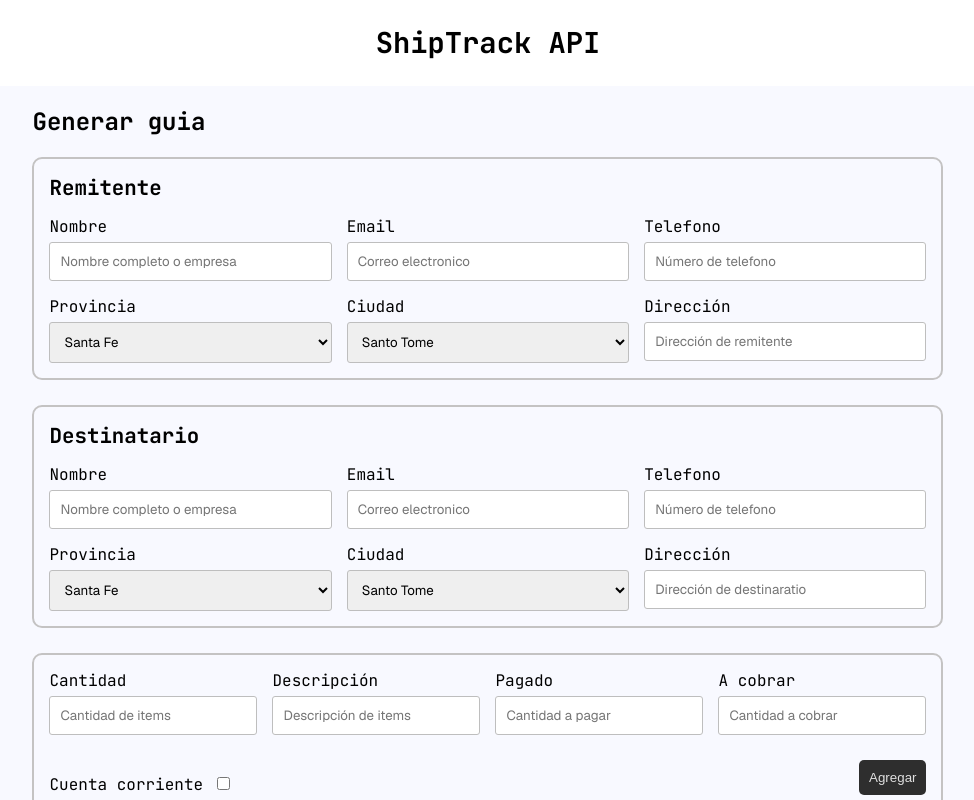
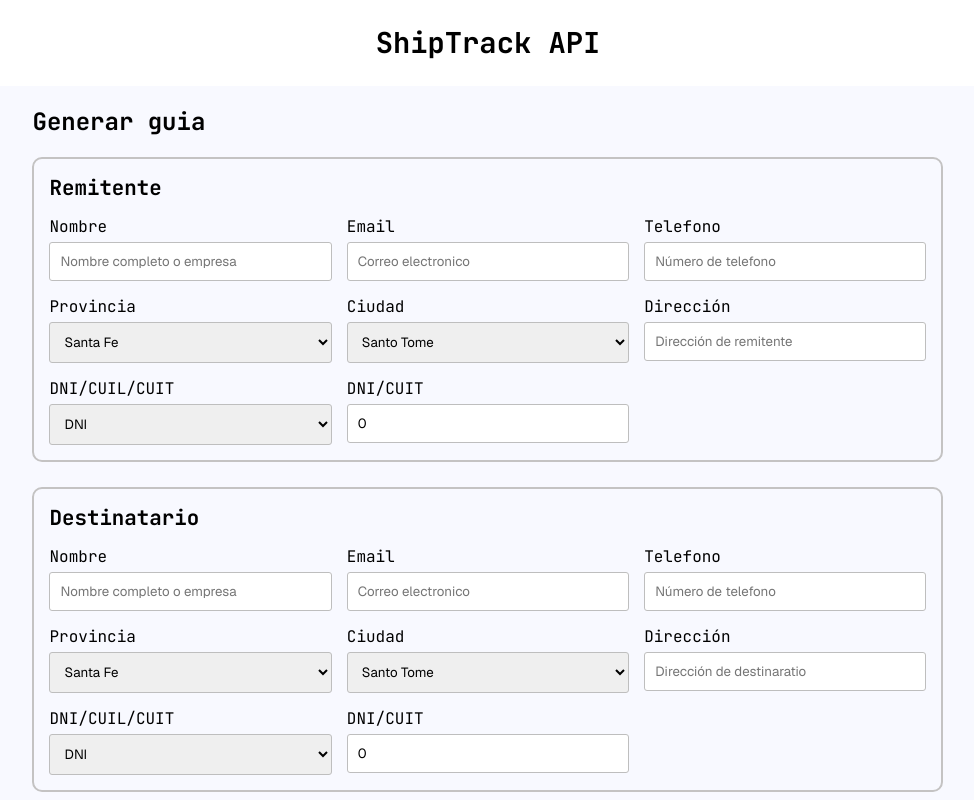
Before and after one commit to Eze-Medina/nyc-logistics-tracking-frontend, a React (Vite) app: page / in a window 1280 px wide. Shown: the top 800 px of the page, without its empty margins (152-1126 px from the left). Built offline with nearby package versions, Linux system fonts and the light colour scheme.

Commit message:
first commit

```diff
--- a/src/interfaces/createGuideDto.ts
+++ b/src/interfaces/createGuideDto.ts
@@ -2,12 +2,14 @@ import type { Item } from "./item.interface";
 
 export interface CreateGuideDto {
   sender: {
+    id: number,
     name: string,
     email: string,
     phone: string,
     address: string
   }
   receiver: {
+    id: number,
     name: string,
     email: string,
     phone: string,
--- a/src/modules/home/components/form/guideForm/GuideForm.tsx
+++ b/src/modules/home/components/form/guideForm/GuideForm.tsx
@@ -13,12 +13,16 @@ import style from './guideform.module.css'
 
 const formData: Form = {
   sender: {
+    id: 0,
+    idType: '',
     name: '',
     email: '',
     phone: '',
     address: '',
   },
   receiver: {
+    id: 0,
+    idType: '',
     name: '',
     email: '',
     phone: '',
@@ -70,6 +74,14 @@ export const GuideForm = () => {
     setData(
       new DataGuide({
         ...formState,
+        sender: {
+          ...formState.sender,
+          id: Number(formState.sender.id),
+        },
+        receiver: {
+          ...formState.receiver,
+          id: Number(formState.receiver.id),
+        },
         items: newItems.map(item => ({
           ...item,
           quantity: Number(item.quantity),
@@ -105,6 +117,8 @@ export const GuideForm = () => {
       <h2>Generar guia</h2>
       <form className={style.forms} onSubmit={sendForm}>
         <SenderForm
+          senderId={formState.sender.id}
+          senderIdType={formState.sender.idType}
           senderName={formState.sender.name}
           senderEmail={formState.sender.email}
           senderPhone={formState.sender.phone}
@@ -114,6 +128,8 @@ export const GuideForm = () => {
           onInputChange={onInputChange} />
 
         <ReceiverForm
+          receiverId={formState.receiver.id}
+          receiverIdType={formState.receiver.idType}
           receiverName={formState.receiver.name}
           receiverEmail={formState.receiver.email}
           receiverPhone={formState.receiver.phone}
@@ -138,7 +154,7 @@ export const GuideForm = () => {
           <InputText type='number' labelName='Número guia' name='guia.numero' placeholder='numero de guia' value={formState.guia.numero} onInputChange={onInputChange} />
           <Guide data={data} numero={formState.guia.numero} />
           <button
-            style={{ display: 'none' }}
+            // style={{ display: 'none' }}
             className={style.button}
             type='submit'>
             Crear guia
--- a/src/modules/home/components/form/receiverForm/ReceiverForm.tsx
+++ b/src/modules/home/components/form/receiverForm/ReceiverForm.tsx
@@ -4,6 +4,8 @@ import { InputSelect } from '../../input/select/InputSelect'
 import style from './receiverForm.module.css'
 
 interface Props {
+  receiverId: number,
+  receiverIdType: string,
   receiverName: string,
   receiverEmail: string,
   receiverPhone: string,
@@ -15,6 +17,7 @@ interface Props {
 
 const provinces = ['Santa Fe', 'Cordoba', 'Entre Rios', 'Buenos aires'];
 const citys = ['Santo Tome', 'Santa Fe', 'Rafaela', 'Sunchales', 'San Francisco'];
+const types = ['DNI', 'CUIL', 'CUIT'];
 
 export const ReceiverForm = (props: Props) => {
   return (
@@ -27,6 +30,8 @@ export const ReceiverForm = (props: Props) => {
         <InputSelect labelName='Provincia' name='destination.province' value={props.provinceDestination} onInputChange={props.onInputChange} list={provinces} />
         <InputSelect labelName='Ciudad' name='destination.city' value={props.cityDestination} onInputChange={props.onInputChange} list={citys} />
         <InputText type='text' labelName='Dirección' name='receiver.address' value={props.receiverAddress} placeholder='Dirección de destinaratio' onInputChange={props.onInputChange} />
+        <InputSelect labelName='DNI/CUIL/CUIT' name='receiver.idType' value={props.receiverIdType} onInputChange={props.onInputChange} list={types} />
+        <InputText type='number' labelName='DNI/CUIT' name='receiver.id' value={props.receiverId} placeholder='Número de identificación' onInputChange={props.onInputChange} />
       </div>
     </div>
   )
--- a/src/modules/home/components/form/senderForm/SenderForm.tsx
+++ b/src/modules/home/components/form/senderForm/SenderForm.tsx
@@ -4,6 +4,8 @@ import { InputSelect } from '../../input/select/InputSelect'
 import style from './senderForm.module.css'
 
 interface Props {
+  senderId: number,
+  senderIdType: string,
   senderName: string,
   senderEmail: string,
   senderPhone: string,
@@ -15,6 +17,7 @@ interface Props {
 
 const provinces = ['Santa Fe', 'Cordoba', 'Entre Rios', 'Buenos aires'];
 const citys = ['Santo Tome', 'Santa Fe', 'Rafaela', 'Sunchales', 'San Francisco'];
+const types = ['DNI', 'CUIL', 'CUIT'];
 
 export const SenderForm = (props: Props) => {
   return (
@@ -27,6 +30,8 @@ export const SenderForm = (props: Props) => {
         <InputSelect labelName='Provincia' name='origin.province' value={props.provinceOrigin} onInputChange={props.onInputChange} list={provinces} />
         <InputSelect labelName='Ciudad' name='origin.city' value={props.cityOrigin} onInputChange={props.onInputChange} list={citys} />
         <InputText type='text' labelName='Dirección' name='sender.address' value={props.senderAddress} placeholder='Dirección de remitente' onInputChange={props.onInputChange} />
+        <InputSelect labelName='DNI/CUIL/CUIT' name='sender.idType' value={props.senderIdType} onInputChange={props.onInputChange} list={types} />
+        <InputText type='number' labelName='DNI/CUIT' name='sender.id' value={props.senderId} placeholder='Número de identificación' onInputChange={props.onInputChange} />
       </div>
     </div>
   )
--- a/src/shared/components/guideShipment/CreatePDF.tsx
+++ b/src/shared/components/guideShipment/CreatePDF.tsx
@@ -31,6 +31,27 @@ export const CreatePDF = (props: dataType) => {
 
   const formatNumber = (value: number | string): string => {
     return Number(value).toLocaleString('es-AR');
+  };
+
+  const formatId = (
+    id: string | number,
+    idType: 'dni' | 'cuit' | 'cuil'
+  ) => {
+    const value = String(id).replace(/\D/g, '');
+
+    if (idType === 'dni') {
+      return value;
+    }
+
+    if (idType === 'cuit' || idType === 'cuil') {
+      if (value.length !== 11) {
+        return value;
+      }
+
+      return `${value.slice(0, 2)}-${value.slice(2, 10)}-${value.slice(10)}`;
+    }
+
+    return value;
   };
 
   return (
@@ -101,7 +122,10 @@ export const CreatePDF = (props: dataType) => {
 
             <View style={styles.fieldRow}>
               <Text style={styles.fieldLabel}>Nombre:</Text>
-              <Text style={styles.fieldValue}> {props.data.sender.name} </Text>
+              <Text style={styles.fieldValue}>
+                {props.data.sender.name}, {props.data.sender.idType.toUpperCase()}: {' '}
+                {formatId(props.data.sender.id, props.data.sender.idType)}
+              </Text>
             </View>
 
             <View style={styles.fieldRow}>
@@ -111,7 +135,7 @@ export const CreatePDF = (props: dataType) => {
 
             <View style={styles.fieldRow}>
               <Text style={styles.fieldLabel}>Localidad:</Text>
-              <Text style={styles.fieldValue}> {props.data.origin.city}, {props.data.origin.province} </Text>
+              <Text style={styles.fieldValue}> {props.data.origin.city} </Text>
             </View>
 
             <View style={styles.fieldRow}>
@@ -125,7 +149,10 @@ export const CreatePDF = (props: dataType) => {
 
             <View style={styles.fieldRow}>
               <Text style={styles.fieldLabel}>Nombre:</Text>
-              <Text style={styles.fieldValue}> {props.data.receiver.name} </Text>
+              <Text style={styles.fieldValue}>
+                {props.data.receiver.name}, {props.data.receiver.idType.toUpperCase()}: {' '}
+                {formatId(props.data.receiver.id, props.data.receiver.idType)}
+              </Text>
             </View>
 
             <View style={styles.fieldRow}>
--- a/src/shared/helpers/DataGuide.ts
+++ b/src/shared/helpers/DataGuide.ts
@@ -1,15 +1,21 @@
 import type { CreateGuideDto } from "../../interfaces/createGuideDto";
 import type { Item } from "../../interfaces/item.interface";
+
+type IdType = 'dni' | 'cuit' | 'cuil';
 
 export class DataGuide implements CreateGuideDto {
 
   sender!: {
+    id: number,
+    idType: IdType,
     name: string,
     email: string,
     phone: string,
     address: string
   }
   receiver!: {
+    id: number,
+    idType: IdType,
     name: string,
     email: string,
     phone: string,
```
Also changed, not shown: src/interfaces/form.interface.ts (+6 -2 lines).
